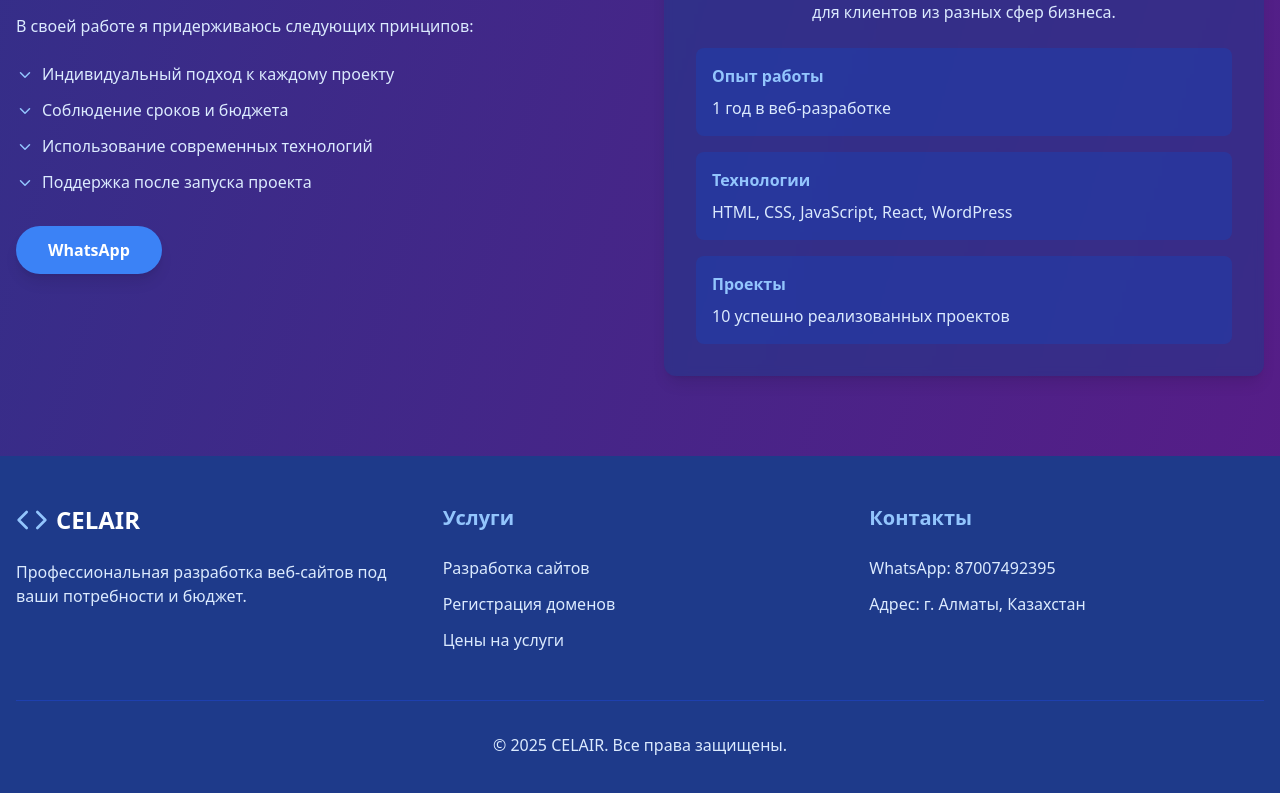
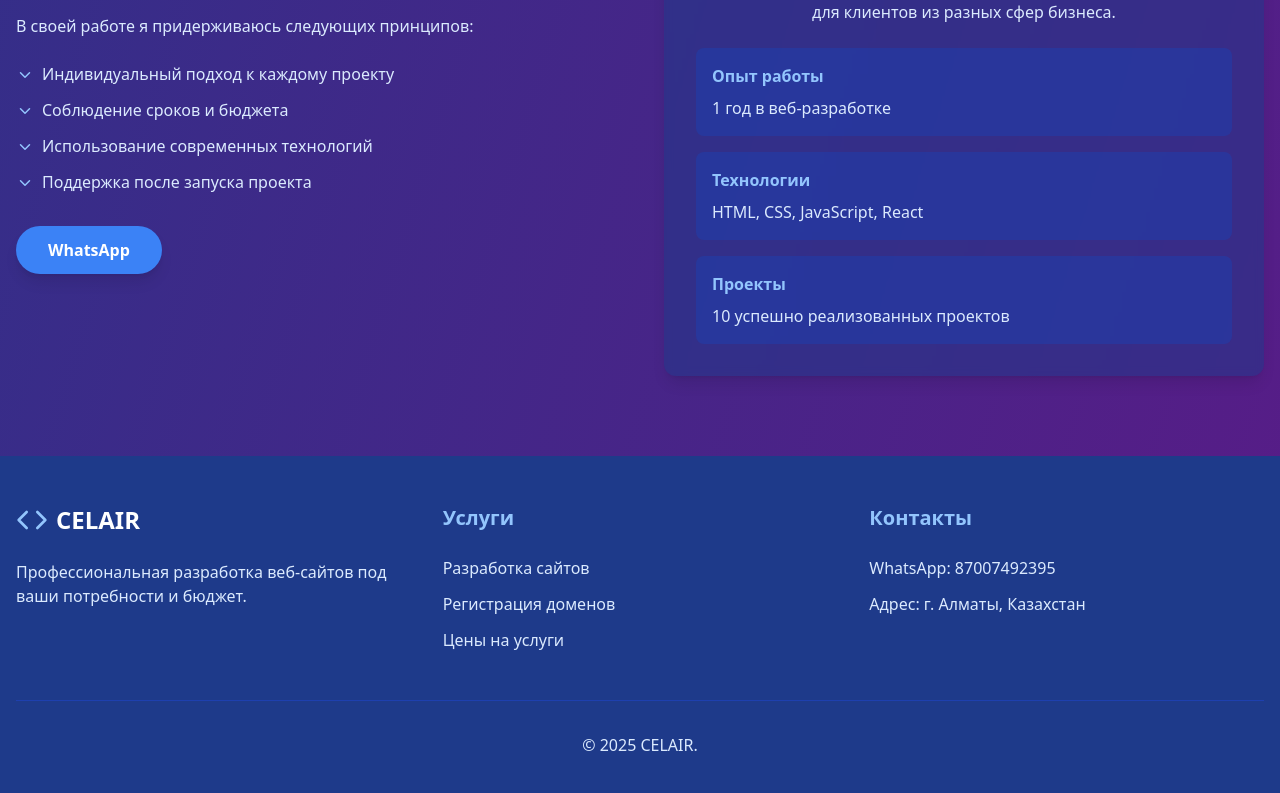
Before and after one commit to mirasbox2022/celair, a React (Vite) app: page / in a window 1280 px wide. Shown: the part 3448-4241 px from the top of the page. Built offline with nearby package versions, Linux system fonts and the light colour scheme.

Commit message:
Update App.tsx

```diff
--- a/src/App.tsx
+++ b/src/App.tsx
@@ -420,7 +420,7 @@ function App() {
                   </div>
                   <div className="bg-blue-800/50 p-4 rounded-lg">
                     <h4 className="font-semibold text-blue-300 mb-2">Технологии</h4>
-                    <p className="text-blue-100">HTML, CSS, JavaScript, React, WordPress</p>
+                    <p className="text-blue-100">HTML, CSS, JavaScript, React</p>
                   </div>
                   <div className="bg-blue-800/50 p-4 rounded-lg">
                     <h4 className="font-semibold text-blue-300 mb-2">Проекты</h4>
@@ -475,7 +475,7 @@ function App() {
             </div>
           </div>
           <div className="border-t border-blue-800 mt-12 pt-8 text-center text-blue-100">
-            <p>© 2025 CELAIR. Все права защищены.</p>
+            <p>© 2025 CELAIR.</p>
           </div>
         </div>
       </footer>
```
